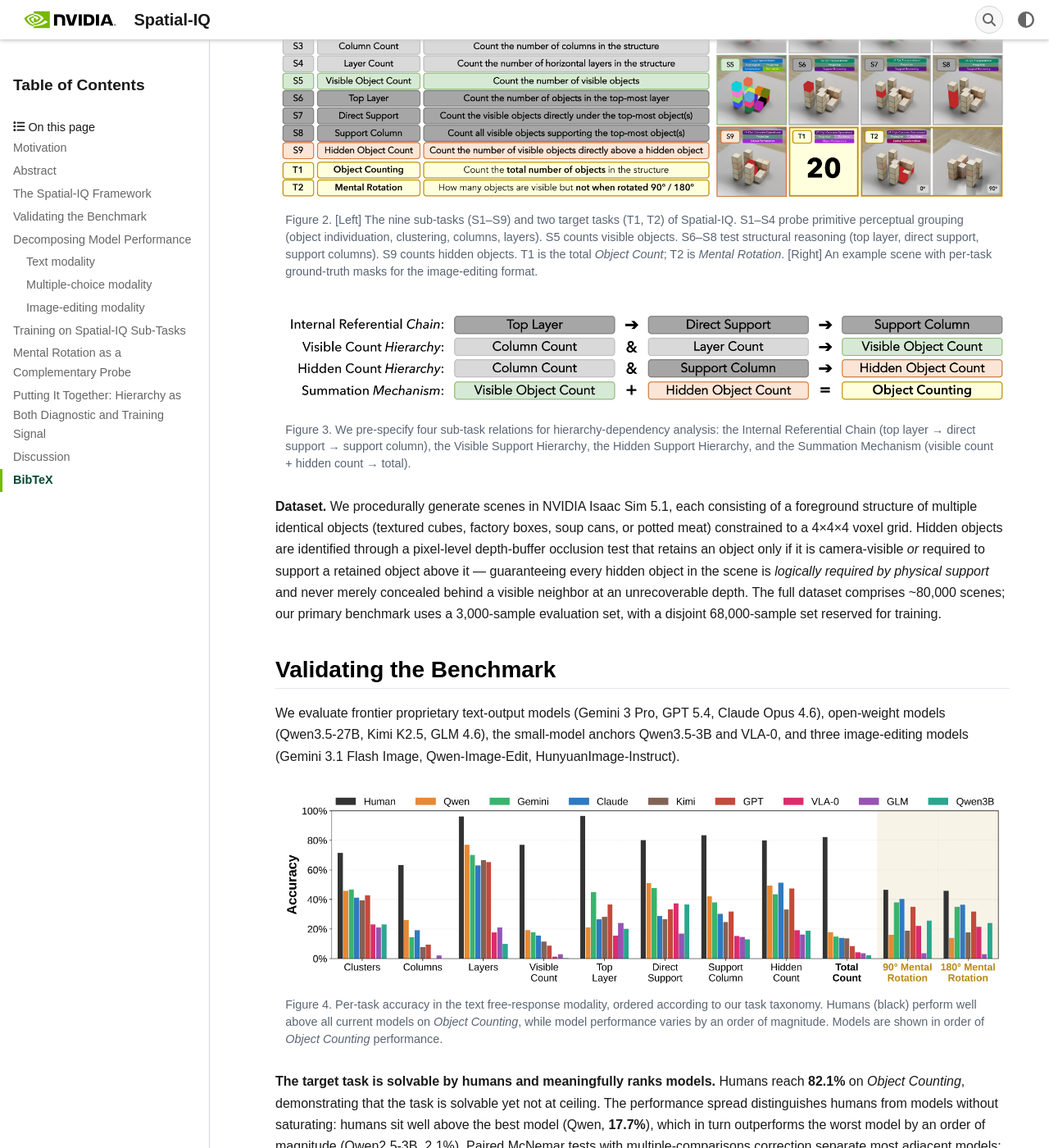
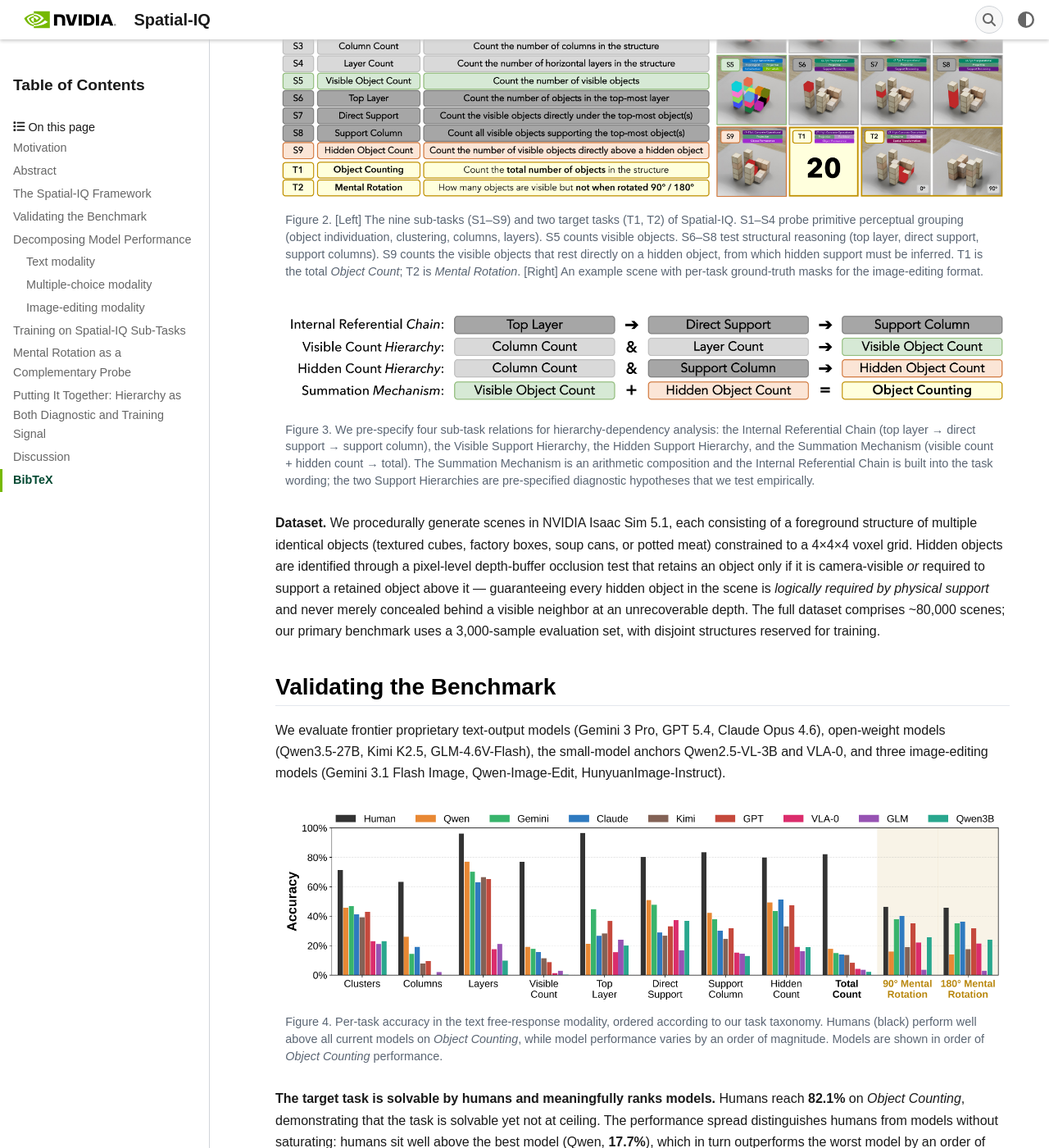
Before and after one commit to NVIDIA/Spatial-IQ, a Sphinx documentation site: the page built from docs/index.md, in a window 1280 px wide and 1400 px high, scrolled down 4011 px. Shown: the whole window at 82% size. Built offline with Sphinx 7.4.7, drawn with Linux system fonts in a browser that asks for light colours; some web fonts are replaced; some of the changed text lies outside the part shown.

Commit message:
docs: align project page with the camera-ready corrections
- S9 definition, relation status in the Figure 3 caption, and the
  relation-integrity / Summation Mechanism definitions.
- Model names: GLM-4.6V-Flash and Qwen2.5-VL-3B (as run by the code).
- Human Summation pattern, VLA-0 vs backbone, Mental Rotation alignment
  stated as the data show; causal wording softened.
- DAPO-tight initializes from SFT-CoT and runs RL on a 50% subset
  (page and training/README.md); training-set size left unstated.

Co-Authored-By: Claude Opus 5.5 <noreply@anthropic.com>

````diff
--- a/docs/index.md
+++ b/docs/index.md
@@ -119,21 +119,21 @@ Spatial-IQ therefore evaluates models on both the target task and its sub-capabi
 :class: siq-figure-img
 :align: center
 
-**Figure 2.** [Left] The nine sub-tasks (S1&ndash;S9) and two target tasks (T1, T2) of Spatial-IQ. S1&ndash;S4 probe primitive perceptual grouping (object individuation, clustering, columns, layers). S5 counts visible objects. S6&ndash;S8 test structural reasoning (top layer, direct support, support columns). S9 counts hidden objects. T1 is the total *Object Count*; T2 is *Mental Rotation*. [Right] An example scene with per-task ground-truth masks for the image-editing format.
+**Figure 2.** [Left] The nine sub-tasks (S1&ndash;S9) and two target tasks (T1, T2) of Spatial-IQ. S1&ndash;S4 probe primitive perceptual grouping (object individuation, clustering, columns, layers). S5 counts visible objects. S6&ndash;S8 test structural reasoning (top layer, direct support, support columns). S9 counts the visible objects that rest directly on a hidden object, from which hidden support must be inferred. T1 is the total *Object Count*; T2 is *Mental Rotation*. [Right] An example scene with per-task ground-truth masks for the image-editing format.
 ```
 
 ```{figure} _static/figures/chains.png
 :class: siq-figure-img
 :align: center
 
-**Figure 3.** We pre-specify four sub-task relations for hierarchy-dependency analysis: the **Internal Referential Chain** (top layer &rarr; direct support &rarr; support column), the **Visible Support Hierarchy**, the **Hidden Support Hierarchy**, and the **Summation Mechanism** (visible count + hidden count &rarr; total).
+**Figure 3.** We pre-specify four sub-task relations for hierarchy-dependency analysis: the **Internal Referential Chain** (top layer &rarr; direct support &rarr; support column), the **Visible Support Hierarchy**, the **Hidden Support Hierarchy**, and the **Summation Mechanism** (visible count + hidden count &rarr; total). The Summation Mechanism is an arithmetic composition and the Internal Referential Chain is built into the task wording; the two Support Hierarchies are pre-specified diagnostic hypotheses that we test empirically.
 ```
 
-**Dataset.** We procedurally generate scenes in NVIDIA Isaac Sim 5.1, each consisting of a foreground structure of multiple identical objects (textured cubes, factory boxes, soup cans, or potted meat) constrained to a 4×4×4 voxel grid. Hidden objects are identified through a pixel-level depth-buffer occlusion test that retains an object only if it is camera-visible *or* required to support a retained object above it — guaranteeing every hidden object in the scene is *logically required by physical support* and never merely concealed behind a visible neighbor at an unrecoverable depth. The full dataset comprises ~80,000 scenes; our primary benchmark uses a 3,000-sample evaluation set, with a disjoint 68,000-sample set reserved for training.
+**Dataset.** We procedurally generate scenes in NVIDIA Isaac Sim 5.1, each consisting of a foreground structure of multiple identical objects (textured cubes, factory boxes, soup cans, or potted meat) constrained to a 4×4×4 voxel grid. Hidden objects are identified through a pixel-level depth-buffer occlusion test that retains an object only if it is camera-visible *or* required to support a retained object above it — guaranteeing every hidden object in the scene is *logically required by physical support* and never merely concealed behind a visible neighbor at an unrecoverable depth. The full dataset comprises ~80,000 scenes; our primary benchmark uses a 3,000-sample evaluation set, with disjoint structures reserved for training.
 
 ## Validating the Benchmark
 
-We evaluate frontier proprietary text-output models (Gemini 3 Pro, GPT 5.4, Claude Opus 4.6), open-weight models (Qwen3.5-27B, Kimi K2.5, GLM 4.6), the small-model anchors Qwen3.5-3B and VLA-0, and three image-editing models (Gemini 3.1 Flash Image, Qwen-Image-Edit, HunyuanImage-Instruct).
+We evaluate frontier proprietary text-output models (Gemini 3 Pro, GPT 5.4, Claude Opus 4.6), open-weight models (Qwen3.5-27B, Kimi K2.5, GLM-4.6V-Flash), the small-model anchors Qwen2.5-VL-3B and VLA-0, and three image-editing models (Gemini 3.1 Flash Image, Qwen-Image-Edit, HunyuanImage-Instruct).
 
 ```{figure} _static/figures/fig_c1.png
 :class: siq-figure-img
@@ -142,7 +142,7 @@ We evaluate frontier proprietary text-output models (Gemini 3 Pro, GPT 5.4, Clau
 **Figure 4.** Per-task accuracy in the text free-response modality, ordered according to our task taxonomy. Humans (black) perform well above all current models on *Object Counting*, while model performance varies by an order of magnitude. Models are shown in order of *Object Counting* performance.
 ```
 
-**The target task is solvable by humans and meaningfully ranks models.** Humans reach **82.1%** on *Object Counting*, demonstrating that the task is solvable yet not at ceiling. The performance spread distinguishes humans from models without saturating: humans sit well above the best model (Qwen, **17.7%**), which in turn outperforms the worst model by an order of magnitude (Qwen2.5-3B, 2.1%). Paired McNemar tests with multiple-comparisons correction separate most adjacent models; near-tied models (Gemini, Claude and Kimi; VLA-0 and GLM) are not statistically distinguishable.
+**The target task is solvable by humans and meaningfully ranks models.** Humans reach **82.1%** on *Object Counting*, demonstrating that the task is solvable yet not at ceiling. The performance spread distinguishes humans from models without saturating: humans sit well above the best model (Qwen, **17.7%**), which in turn outperforms the worst model by an order of magnitude (Qwen2.5-VL-3B, 2.1%). Paired McNemar tests with multiple-comparisons correction separate most adjacent models; near-tied models (Gemini, Claude and Kimi; VLA-0 and GLM) are not statistically distinguishable.
 
 ```{figure} _static/figures/wrong_answer_mcp.png
 :class: siq-figure-img
@@ -160,7 +160,7 @@ We evaluate frontier proprietary text-output models (Gemini 3 Pro, GPT 5.4, Clau
 
 ## Decomposing Model Performance
 
-Three columns of the table below report raw task accuracies (*Obj. Count*, *Visible*, *Hidden*). The remaining four columns capture pre-specified hierarchy relations: the **Internal Referential Chain** asks whether models preserve object reference along *Top Layer* &rarr; *Direct Support* &rarr; *Support Column*; the **Visible** and **Hidden Support Hierarchies** ask whether models preserve higher-level support capability within each branch; the **Summation Mechanism** asks whether the model integrates correct visible and hidden counts into a correct total. The latter four columns are *conditional* accuracies of the lower-level task given correctness on the designated higher-level tasks.
+Three columns of the table below report raw task accuracies (*Obj. Count*, *Visible*, *Hidden*). The remaining four columns capture pre-specified hierarchy relations: the **Internal Referential Chain** asks whether models preserve object reference along *Top Layer* &rarr; *Direct Support* &rarr; *Support Column*; the **Visible** and **Hidden Support Hierarchies** ask whether models preserve higher-level support capability within each branch; the **Summation Mechanism** asks whether the model integrates correct visible and hidden counts into a correct total. The chain and the two support columns report *relation integrity*: given that the dependent (higher-level) sub-task is answered correctly, how often its prerequisite is also correct. The Summation Mechanism is, in text, the share of scenes on which the error of the reported total equals the sum of the errors of the reported visible and hidden counts; in MCQ and image editing, which return no integers, it is *Object Counting* accuracy given correct visible and hidden counts.
 
 ### Text modality
 
@@ -204,9 +204,9 @@ Three columns of the table below report raw task accuracies (*Obj. Count*, *Visi
 
 Three observations emerge:
 
-1. **The human baseline shows the empirical signature of the Summation Mechanism.** *Object Counting* accuracy is concentrated in the both-correct cell (90.6%) and decays monotonically as either component count is missed, with a Summation Mechanism exact-match rate of 69.1%.
+1. **The human baseline shows the empirical signature of the Summation Mechanism.** *Object Counting* accuracy is concentrated in the both-correct cell (90.6%) and drops sharply once the visible count is missed (to about 59% whether or not the hidden count is correct), with a Summation Mechanism exact-match rate of 69.1%.
 2. **Model recovery of the Summation Mechanism is uneven and partially independent of headline accuracy.** Qwen most closely approximates the human signature (88.9% in both-correct, 64.2% exact match). Gemini reaches comparable headline accuracy through a markedly weaker mechanism (48.0% / 18.6%). *Object Counting* accuracy and Summation Mechanism strength are not the same property.
-3. **The pre-specified hierarchy is largely preserved.** Model rows largely preserve the qualitative ordering observed in humans: the *Internal Referential Chain* is cleaner than the *Hidden Support Hierarchy* for every model, and cleaner than the *Visible Support Hierarchy* for most. VLA-0 outperforms its Qwen3B backbone across the support relations despite being trained only on robot trajectories — hinting that action-grounded training transfers positively to spatial reasoning.
+3. **The pre-specified hierarchy is largely preserved.** Model rows largely preserve the qualitative ordering observed in humans: the *Internal Referential Chain* is cleaner than the *Hidden Support Hierarchy* for every model, and cleaner than the *Visible Support Hierarchy* for most. VLA-0 outperforms its Qwen2.5-VL-3B backbone on *Object Counting* (4.2% vs 2.1%) and on the *Hidden Support Hierarchy* despite being trained only on robot trajectories — hinting that action-grounded training may transfer positively to spatial reasoning.
 
 ### Multiple-choice modality
 
@@ -323,7 +323,7 @@ The structure of the benchmark suggests a natural training signal: a model train
 
 - **SFT-plain** — supervised fine-tuning on the integer total alone, no decomposition.
 - **SFT-CoT** — SFT on a chain-of-thought target listing sub-task answers in the order required for additive composition.
-- **DAPO-tight** — brief SFT warmup on 10% of the training data, followed by RL with verifiable rewards (GRPO under the DAPO recipe) on the remaining 90%.
+- **DAPO-tight** — initialized from the SFT-CoT checkpoint and continued with RL with verifiable rewards (GRPO under the DAPO recipe) on a 50% subset of the training data.
 
 ```{raw} html
 <div class="siq-table-caption"><span class="siq-fig-label">Table 4.</span> Trained Qwen2.5-VL checkpoints, text modality (% accuracy). Values in parentheses are absolute point gains over the corresponding zero-shot backbone. n/a: undefined, because the relation's dependent sub-task is never answered correctly (SFT-plain never answers Direct Support, Support Column or Hidden Object Count correctly). Per-column rankings within each scale group (humans excluded; zero-shot baselines included): <span style="background:#8cb4ff;padding:0 4px;">first</span>, <span style="background:#bed7ff;padding:0 4px;">second</span>.</div>
@@ -404,25 +404,25 @@ The structure of the benchmark suggests a natural training signal: a model train
 </div>
 ```
 
-**Sub-task decomposition is a real training signal, and the gain compounds with scale.** At 7B, SFT-CoT and SFT-plain are nearly tied on *Object Counting* (1.1-pt gap), but at 32B the decomposition produces a 6.6-pt gap in its favor. More importantly, the two diverge sharply on the hierarchy columns: **SFT-plain never answers** *Layer Count*, *Direct Support*, *Support Column* or *Hidden Object Count* correctly, so its *Internal Referential Chain* and *Hidden Support Hierarchy* are undefined, its *Visible Support Hierarchy* stays at or below the zero-shot backbone (7.9 vs 8.3 at 7B, 9.8 vs 20.7 at 32B), and its *Summation Mechanism* is 0 — it has learned a route to the right total that *bypasses the decomposition entirely*. SFT-CoT preserves all four hierarchy relations.
+**Supervising the decomposition helps, and the gain compounds with scale.** At 7B, SFT-CoT and SFT-plain are nearly tied on *Object Counting* (1.1-pt gap), but at 32B the decomposition produces a 6.6-pt gap in its favor. More importantly, the two diverge sharply on the hierarchy columns: **SFT-plain never answers** *Layer Count*, *Direct Support*, *Support Column* or *Hidden Object Count* correctly, so its *Internal Referential Chain* and *Hidden Support Hierarchy* are undefined, its *Visible Support Hierarchy* stays at or below the zero-shot backbone (7.9 vs 8.3 at 7B, 9.8 vs 20.7 at 32B), and its *Summation Mechanism* is 0 — it has learned a route to the right total that *bypasses the decomposition entirely*. SFT-CoT preserves all four hierarchy relations.
 
 **RL with verifiable rewards adds substantial gain on top of SFT-CoT.** DAPO-tight beats SFT-CoT by 9.9 absolute points at 7B and 15.9 at 32B, with the 32B DAPO-tight model reaching **62.6%** *Object Counting* accuracy where the zero-shot backbone achieved 2.9%. The reward signal is on the integer total only, so these gains come from sharpening the policy onto chain-of-thought trajectories that lead to correct totals — not from new sub-task supervision.
 
 ## Mental Rotation as a Complementary Probe
 
-Our second target task addresses a distinct facet of spatial cognition: viewpoint transformation. Empirically, the proposed hierarchy aligns much more strongly with *Object Counting* than with *Mental Rotation*, while the two rotation tasks ($90^\circ$ and $180^\circ$) align primarily with each other. Humans perform worse on *Mental Rotation* (46.4% / 45.8%) than on *Object Counting*, which limits the headroom available for distinguishing models. The Spatial-IQ hierarchy is therefore a faithful decomposition of *Object Counting* but not of *Mental Rotation* — they probe largely separable competencies.
+Our second target task addresses a distinct facet of spatial cognition: viewpoint transformation. Empirically, the proposed hierarchy aligns much more strongly with *Object Counting* than with *Mental Rotation*, while the two rotation tasks ($90^\circ$ and $180^\circ$) align primarily with each other for humans and most models. Humans perform worse on *Mental Rotation* (46.4% / 45.8%) than on *Object Counting*, which limits the headroom available for distinguishing models. The Spatial-IQ hierarchy is therefore a faithful decomposition of *Object Counting* but not of *Mental Rotation* — they probe largely separable competencies.
 
 ## Putting It Together: Hierarchy as Both Diagnostic and Training Signal
 
-The motivation, benchmark design, evaluation results, and training results above converge on a single observation: **for the compositional spatial tasks Spatial-IQ probes, what distinguishes humans from current MLLMs is not better counting but the ability to *compose* the answer from prerequisite sub-capabilities** — and the same hierarchy that surfaces this gap is also the training signal that closes it.
+The motivation, benchmark design, evaluation results, and training results above converge on a single observation: **for the compositional spatial tasks Spatial-IQ probes, what distinguishes humans from current MLLMs is not better counting but the ability to *compose* the answer from prerequisite sub-capabilities** — and the same hierarchy that surfaces this gap is also a training signal that narrows it.
 
-1. **Humans show the empirical signature that the hierarchical view predicts.** *Object Counting* accuracy concentrates in the both-correct cell (90.6%) and decays monotonically as either component count is missed; the Summation Mechanism exact-match rate is 69.1%. Humans reach the right total because *visible count + hidden count → total* actually runs, exactly as the developmental hierarchy says it should.
+1. **Humans show the empirical signature that the hierarchical view predicts.** *Object Counting* accuracy concentrates in the both-correct cell (90.6%) and drops sharply once the visible count is missed; the Summation Mechanism exact-match rate is 69.1%. Humans reach the right total because *visible count + hidden count → total* actually runs, exactly as the developmental hierarchy says it should.
 
 2. **Current MLLMs do *not* automatically inherit this structure — target-task performance and hierarchy adherence dissociate.** Qwen and Gemini sit within a few points of each other on raw *Object Counting* (17.7% vs 14.8%), yet their Summation Mechanism exact-match rates differ by more than 3× (64.2% vs 18.6%). A model can hit the integer by shortcut.
 
-3. **Forcing the hierarchy during training installs the missing structure; bypassing it caps the gain.** At 32B, **SFT-plain** reaches 40.1% without ever answering *Hidden Object Count* correctly: its Internal Referential Chain and Hidden Support relations are undefined and its Summation Mechanism is **0%**. **SFT-CoT** preserves all four hierarchy relations and reaches 46.7%; **DAPO-tight** reaches **62.6%** with the chain intact (Internal Referential Chain 99.3%, Summation Mechanism 93.3%). The reward never names the sub-tasks — RL sharpens the policy onto chain-of-thought trajectories that lead to correct totals.
+3. **Supervising the hierarchy during training improves target and sub-task competence together; bypassing it yields a shortcut.** At 32B, **SFT-plain** reaches 40.1% without ever answering *Hidden Object Count* correctly: its Internal Referential Chain and Hidden Support relations are undefined and its Summation Mechanism is **0%**. **SFT-CoT** preserves all four hierarchy relations and reaches 46.7%; **DAPO-tight** reaches **62.6%** with the chain intact (Internal Referential Chain 99.3%, Summation Mechanism 93.3%). The reward never names the sub-tasks — RL sharpens the policy onto chain-of-thought trajectories that lead to correct totals.
 
-In humans, headline accuracy *implies* hierarchy adherence; in current MLLMs by default, it does not. The diagnostic dissociation (#2) and the causal training result (#3) tell the same story: teach a model the composition and the final integer follows; let it skip the composition and target-task accuracy caps at the level of a shortcut.
+In humans, headline accuracy *implies* hierarchy adherence; in current MLLMs by default, it does not. The diagnostic dissociation (#2) and the training result (#3) point the same way: supervising the composition improves the final integer and the sub-tasks together, while skipping it reaches a similar range of target-task accuracy through a shortcut that leaves no recoverable decomposition.
 
 ## Discussion
 
````
Also changed, not shown: training/README.md.
